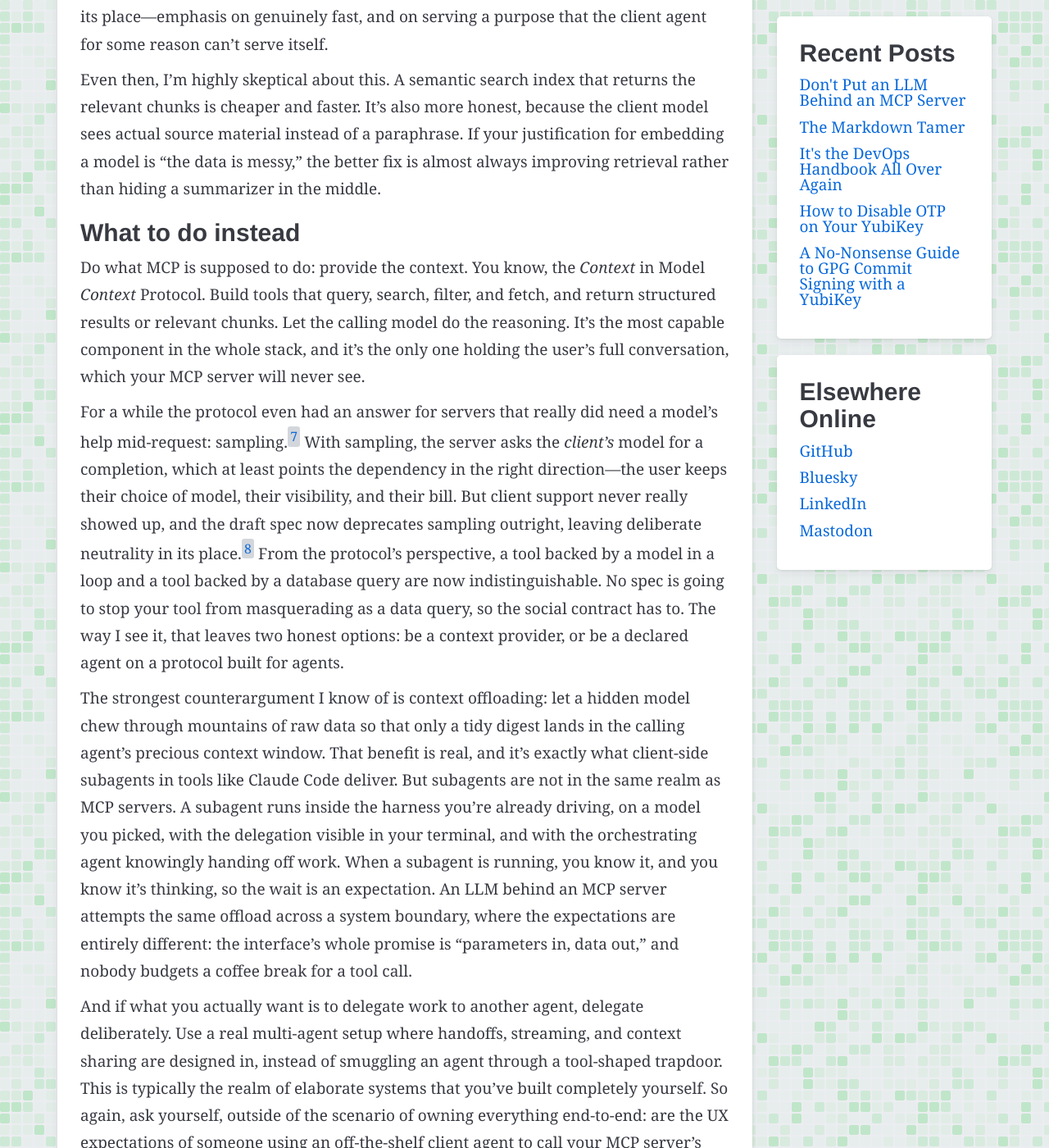
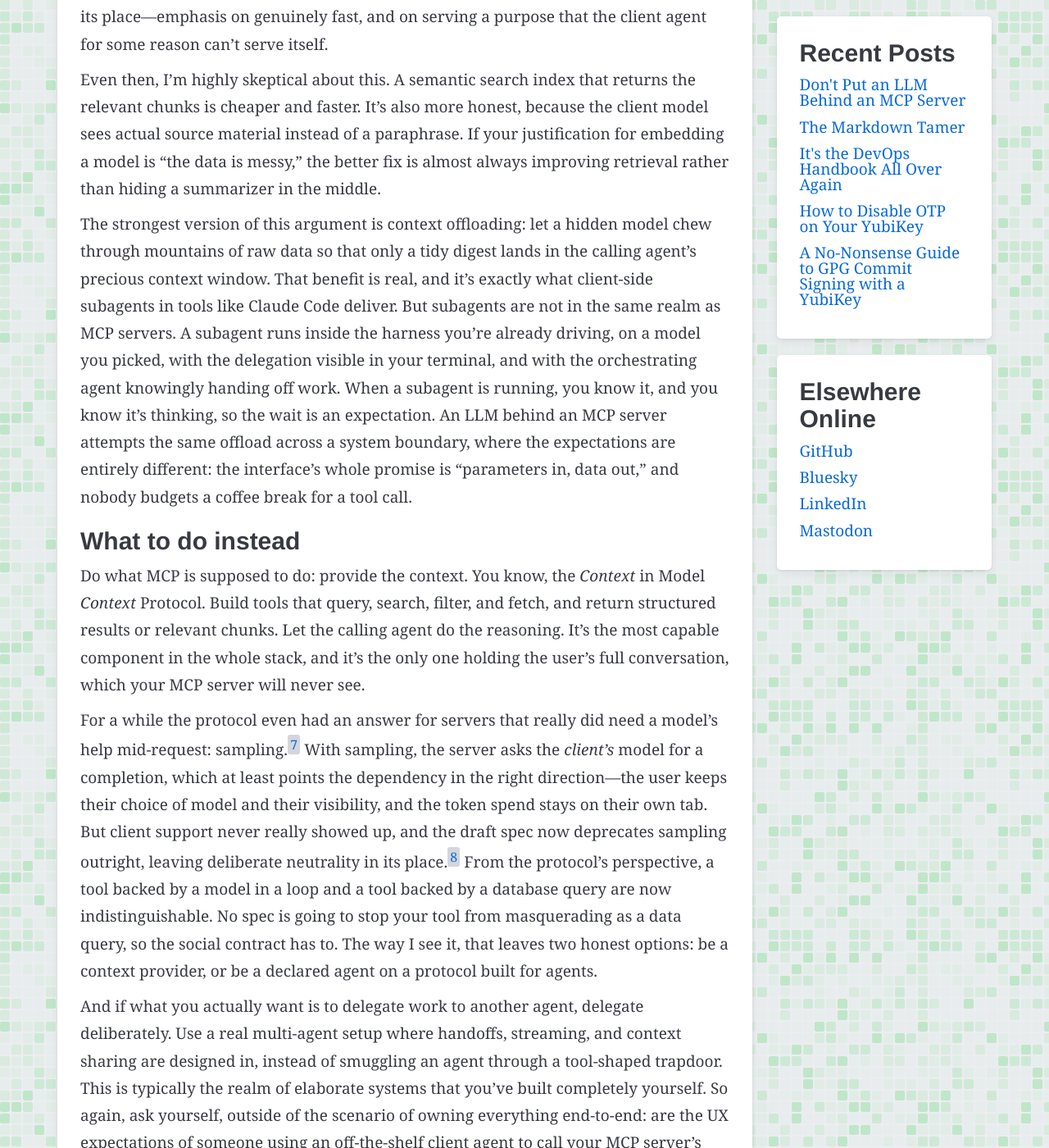
Before and after one commit to ryanspletzer/ryanspletzer.github.io, a Jekyll site: the page built from _posts/2026-07-11-dont-put-an-llm-behind-an-mcp-server.md, in a window 1280 px wide and 1400 px high, scrolled down 3836 px. Shown: the whole window at 82% size. Built offline with Jekyll 4.4.1, drawn with Linux system fonts in a browser that asks for light colours; part of the change alters nothing that is shown; some of the changed text lies outside the part shown.

Commit message:
Move offloading counterargument into 1% exception; reword billing line
Co-Authored-By: Claude Fable 5 <noreply@anthropic.com>

```diff
--- a/_posts/2026-07-11-dont-put-an-llm-behind-an-mcp-server.md
+++ b/_posts/2026-07-11-dont-put-an-llm-behind-an-mcp-server.md
@@ -193,37 +193,7 @@ If your justification for embedding a model is "the data is messy,"
 the better fix is almost always improving retrieval
 rather than hiding a summarizer in the middle.
 
-## What to do instead
-
-Do what MCP is supposed to do:
-provide the context.
-You know, the *Context* in Model *Context* Protocol.
-Build tools that query, search, filter, and fetch,
-and return structured results or relevant chunks.
-Let the calling model do the reasoning.
-It's the most capable component in the whole stack,
-and it's the only one holding the user's full conversation,
-which your MCP server will never see.
-
-For a while the protocol even had an answer
-for servers that really did need a model's help mid-request:
-sampling.[^sampling]
-With sampling, the server asks the *client's* model for a completion,
-which at least points the dependency in the right direction—the
-user keeps their choice of model, their visibility, and their bill.
-But client support never really showed up,
-and the draft spec now deprecates sampling outright,
-leaving deliberate neutrality in its place.[^sampling-deprecated]
-From the protocol's perspective,
-a tool backed by a model in a loop
-and a tool backed by a database query are now indistinguishable.
-No spec is going to stop your tool from masquerading as a data query,
-so the social contract has to.
-The way I see it, that leaves two honest options:
-be a context provider,
-or be a declared agent on a protocol built for agents.
-
-The strongest counterargument I know of is context offloading:
+The strongest version of this argument is context offloading:
 let a hidden model chew through mountains of raw data
 so that only a tidy digest lands in the calling agent's
 precious context window.
@@ -242,6 +212,37 @@ across a system boundary,
 where the expectations are entirely different:
 the interface's whole promise is "parameters in, data out,"
 and nobody budgets a coffee break for a tool call.
+
+## What to do instead
+
+Do what MCP is supposed to do:
+provide the context.
+You know, the *Context* in Model *Context* Protocol.
+Build tools that query, search, filter, and fetch,
+and return structured results or relevant chunks.
+Let the calling agent do the reasoning.
+It's the most capable component in the whole stack,
+and it's the only one holding the user's full conversation,
+which your MCP server will never see.
+
+For a while the protocol even had an answer
+for servers that really did need a model's help mid-request:
+sampling.[^sampling]
+With sampling, the server asks the *client's* model for a completion,
+which at least points the dependency in the right direction—the
+user keeps their choice of model and their visibility,
+and the token spend stays on their own tab.
+But client support never really showed up,
+and the draft spec now deprecates sampling outright,
+leaving deliberate neutrality in its place.[^sampling-deprecated]
+From the protocol's perspective,
+a tool backed by a model in a loop
+and a tool backed by a database query are now indistinguishable.
+No spec is going to stop your tool from masquerading as a data query,
+so the social contract has to.
+The way I see it, that leaves two honest options:
+be a context provider,
+or be a declared agent on a protocol built for agents.
 
 And if what you actually want is to delegate work to another agent,
 delegate deliberately.
@@ -312,7 +313,7 @@ Somebody [crossed the streams](https://www.youtube.com/watch?v=TEq24JyFWzo).
 [^or-more]: I was seeing 40 to 60 seconds
     in the case of the vendor I was alluding to in the intro!
 
-[^sampling]: Sampling is part of the
+[^sampling]: Sampling is (and soon this will be "was"—see next footnote) part of the
     [MCP specification](https://modelcontextprotocol.io/specification/2025-11-25/client/sampling):
     the server sends a `sampling/createMessage` request
     and the client's model produces the completion,
```
